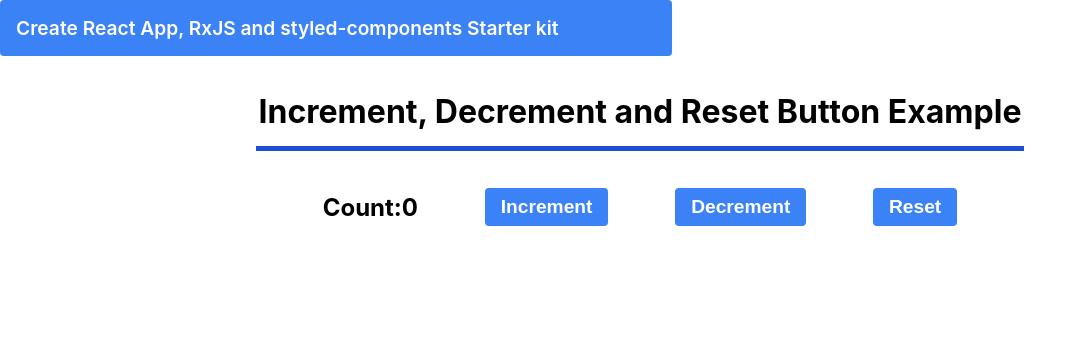
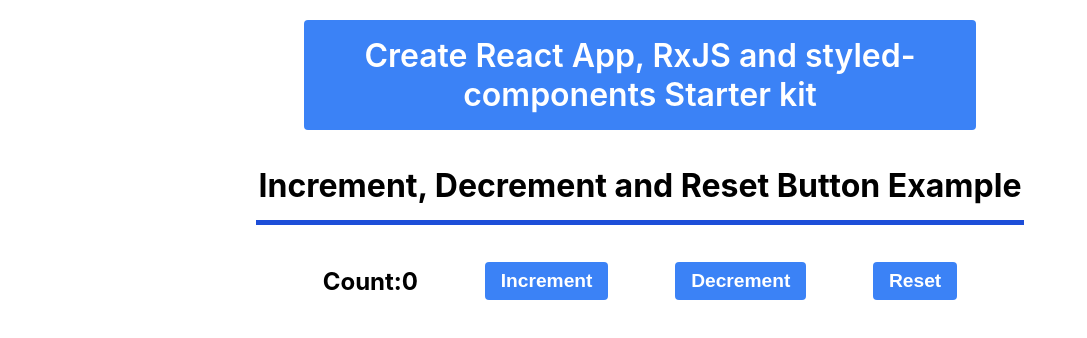
Before and after one commit to thisdot/starter.dev, a React (Create React App) app in the folder starters/cra-rxjs-styled-components/: page / in a window 1280 px wide. Shown: the top 338 px of the page, without its empty margins (0-1087 px from the left). Built offline with nearby package versions, Linux system fonts and the light colour scheme.

Commit message:
adding button example link to homepage

```diff
--- a/starters/cra-rxjs-styled-components/src/components/Homepage/Homepage.styles.tsx
+++ b/starters/cra-rxjs-styled-components/src/components/Homepage/Homepage.styles.tsx
@@ -1,12 +1,21 @@
 import styled from 'styled-components';
+import { Link } from 'react-router-dom';
 export const Header = styled.header`
   color: #fff;
   padding: 1rem;
-  font-size: 1.2rem;
+  font-size: 2rem;
   font-weight: 600;
   border: none;
+  margin: 20px auto;
+  text-align: center;
   width: 50%;
   height: ;
   border-radius: 0.25rem;
   background-color: rgb(59 130 246);
 `;
+
+export const ButtonExampleLink = styled(Link)`
+  &:hover {
+    text-decoration: underline;
+  }
+`;
--- a/starters/cra-rxjs-styled-components/src/components/Homepage/Homepage.tsx
+++ b/starters/cra-rxjs-styled-components/src/components/Homepage/Homepage.tsx
@@ -1,6 +1,9 @@
-import { Header } from './Homepage.styles';
+import { Header, ButtonExampleLink } from './Homepage.styles';
 export function Homepage() {
   return (
-    <Header>Create React App, RxJS and styled-components Starter kit</Header>
+    <>
+      <Header>Create React App, RxJS and styled-components Starter kit</Header>
+      {/* <ButtonExampleLink>See Button example component</ButtonExampleLink> */}
+    </>
   );
 }
```
